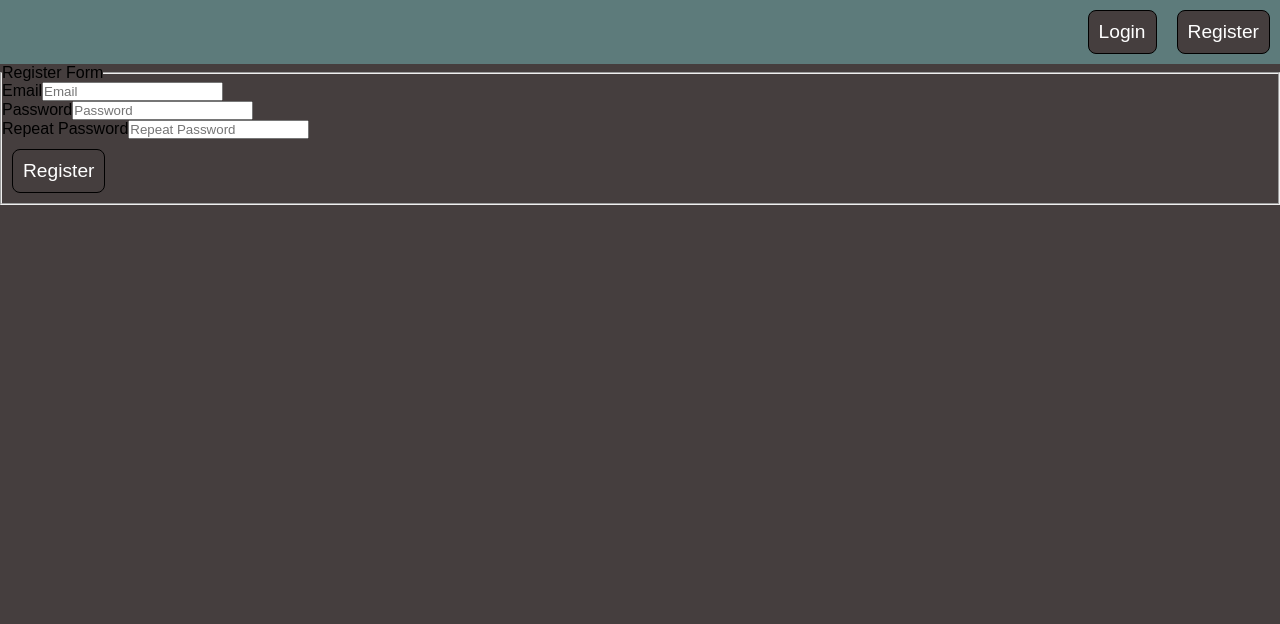
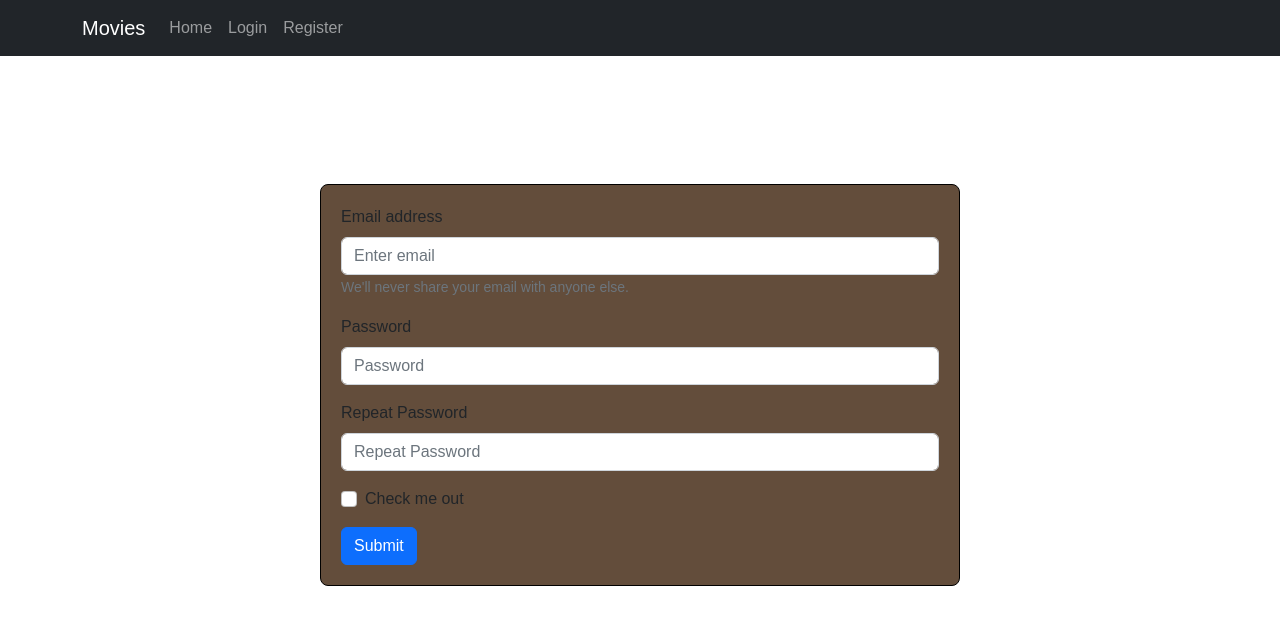
Before and after one commit to hristoz2020/movies, a React (Create React App) app: page /register in a window 1280 px wide. Shown: the top 624 px of the page. Built offline with nearby package versions, Linux system fonts and the light colour scheme.

Commit message:
fixed bootstrap

```diff
--- a/public/styles/nav.css
+++ b/public/styles/nav.css
@@ -6,3 +6,16 @@
     display: flex;
     justify-content: flex-end;
 }
+
+.form-container {
+    background-color: rgb(99, 77, 59);
+    width: 50%;
+    margin: 10% auto;
+    padding: 20px;
+    border-radius: 8px;
+    border: 1px solid black;
+}
+
+.text-muted .form-text {
+    color: red;
+}
--- a/src/App.js
+++ b/src/App.js
@@ -5,6 +5,8 @@ import MovieList from "./components/MovieList/MovieList";
 import Details from '../src/components/Details/Details';
 import Login from '../src/components/Login/Login';
 import Register from './components/Register/Register';
+
+import 'bootstrap/dist/css/bootstrap.min.css';
 
 function App() {
 	return (
--- a/src/components/Header/Header.js
+++ b/src/components/Header/Header.js
@@ -1,17 +1,21 @@
-import { Link } from 'react-router-dom';
-
+import { Link } from "react-router-dom";
+import Container from "react-bootstrap/Container";
+import Nav from "react-bootstrap/Nav";
+import Navbar from "react-bootstrap/Navbar";
 
 const Header = () => {
-    return (
-        <header id="site-header">
-            <nav className="navbar">
-                <section className="navbar-dashboard">
-                    <Link className="button" to="/login">Login</Link>
-                    <Link className="button" to="/register" >Register</Link>
-                </section>
-            </nav>
-        </header>
-    );
+	return (
+		<Navbar bg="dark" variant="dark">
+			<Container>
+				<Navbar.Brand>Movies</Navbar.Brand>
+				<Nav className="me-auto">
+					<Nav.Link to="/" as={Link}>Home</Nav.Link>
+					<Nav.Link to="/login" as={Link}>Login</Nav.Link>
+					<Nav.Link to="/register" as={Link}>Register</Nav.Link>
+				</Nav>
+			</Container>
+		</Navbar>
+	);
 };
 
 export default Header;
--- a/src/components/Login/Login.js
+++ b/src/components/Login/Login.js
@@ -1,4 +1,6 @@
-import { useNavigate } from 'react-router';
+import { useNavigate } from "react-router";
+import Button from "react-bootstrap/Button";
+import Form from "react-bootstrap/Form";
 
 const Login = () => {
 	let navigate = useNavigate();
@@ -8,35 +10,35 @@ const Login = () => {
 
 		let formData = new FormData(e.currentTarget);
 
-        let email = formData.get('email');
-        let password = formData.get('password');
+		let email = formData.get("email");
+		let password = formData.get("password");
 
-        navigate('/');
-        console.log('email > ',email,'password > ',password);
-    }
+		navigate("/");
+		console.log("email > ", email, "password > ", password);
+	};
 
 	return (
-        <section id="login-page" className="login">
-            <form id="login-form" onSubmit={onLoginHandler} method="POST">
-                <fieldset>
-                    <legend>Login Form</legend>
-                    <p className="field">
-                        <label htmlFor="email">Email</label>
-                        <span className="input">
-                            <input type="text" name="email" id="email" placeholder="Email" />
-                        </span>
-                    </p>
-                    <p className="field">
-                        <label htmlFor="password">Password</label>
-                        <span className="input">
-                            <input type="password" name="password" id="password" placeholder="Password" />
-                        </span>
-                    </p>
-                    <input className="button submit" type="submit" value="Login" />
-                </fieldset>
-            </form>
-        </section>
+		<Form onSubmit={onLoginHandler} method="POST" className="form-container">
+			<Form.Group className="mb-3" controlId="formBasicEmail" >
+				<Form.Label>Email address</Form.Label>
+				<Form.Control type="email" name="email" placeholder="Enter email" />
+				<Form.Text className="text-muted">
+					We'll never share your email with anyone else.
+				</Form.Text>
+			</Form.Group>
+
+			<Form.Group className="mb-3" controlId="formBasicPassword">
+				<Form.Label>Password</Form.Label>
+				<Form.Control type="password" name="password" placeholder="Password" />
+			</Form.Group>
+			<Form.Group className="mb-3" controlId="formBasicCheckbox">
+				<Form.Check type="checkbox" label="Check me out" />
+			</Form.Group>
+			<Button variant="primary" type="submit">
+				Submit
+			</Button>
+		</Form>
 	);
-}
+};
 
 export default Login;
--- a/src/components/Register/Register.js
+++ b/src/components/Register/Register.js
@@ -1,4 +1,6 @@
 import { useNavigate } from 'react-router';
+import Button from "react-bootstrap/Button";
+import Form from "react-bootstrap/Form";
 
 const Register = () => {
     let navigate = useNavigate();
@@ -13,32 +15,30 @@ const Register = () => {
     }
 
     return (
-        <section id="register-page" className="register">
-            <form id="register-form" method="POST" onSubmit={registerSubmitHandler}>
-                <fieldset>
-                    <legend>Register Form</legend>
-                    <p className="field">
-                        <label htmlFor="email">Email</label>
-                        <span className="input">
-                            <input type="text" name="email" id="email" placeholder="Email" />
-                        </span>
-                    </p>
-                    <p className="field">
-                        <label htmlFor="password">Password</label>
-                        <span className="input">
-                            <input type="password" name="password" id="password" placeholder="Password" />
-                        </span>
-                    </p>
-                    <p className="field">
-                        <label htmlFor="repeat-pass">Repeat Password</label>
-                        <span className="input">
-                            <input type="password" name="confirm-pass" id="repeat-pass" placeholder="Repeat Password" />
-                        </span>
-                    </p>
-                    <input className="button submit" type="submit" value="Register" />
-                </fieldset>
-            </form>
-        </section>
+        <Form onSubmit={registerSubmitHandler} method="POST" className="form-container">
+			<Form.Group className="mb-3" controlId="formBasicEmail" >
+				<Form.Label>Email address</Form.Label>
+				<Form.Control type="email" name="email" placeholder="Enter email" />
+				<Form.Text className="text-muted">
+					We'll never share your email with anyone else.
+				</Form.Text>
+			</Form.Group>
+
+			<Form.Group className="mb-3" controlId="formBasicPassword">
+				<Form.Label>Password</Form.Label>
+				<Form.Control type="password" name="password" placeholder="Password" />
+			</Form.Group>
+            <Form.Group className="mb-3" controlId="formBasicPassword">
+				<Form.Label>Repeat Password</Form.Label>
+				<Form.Control type="password" name="password" placeholder="Repeat Password" />
+			</Form.Group>
+			<Form.Group className="mb-3" controlId="formBasicCheckbox">
+				<Form.Check type="checkbox" label="Check me out" />
+			</Form.Group>
+			<Button variant="primary" type="submit">
+				Submit
+			</Button>
+		</Form>
     );
 }
 
```
Lines whose indentation alone changed are shown as unchanged.
